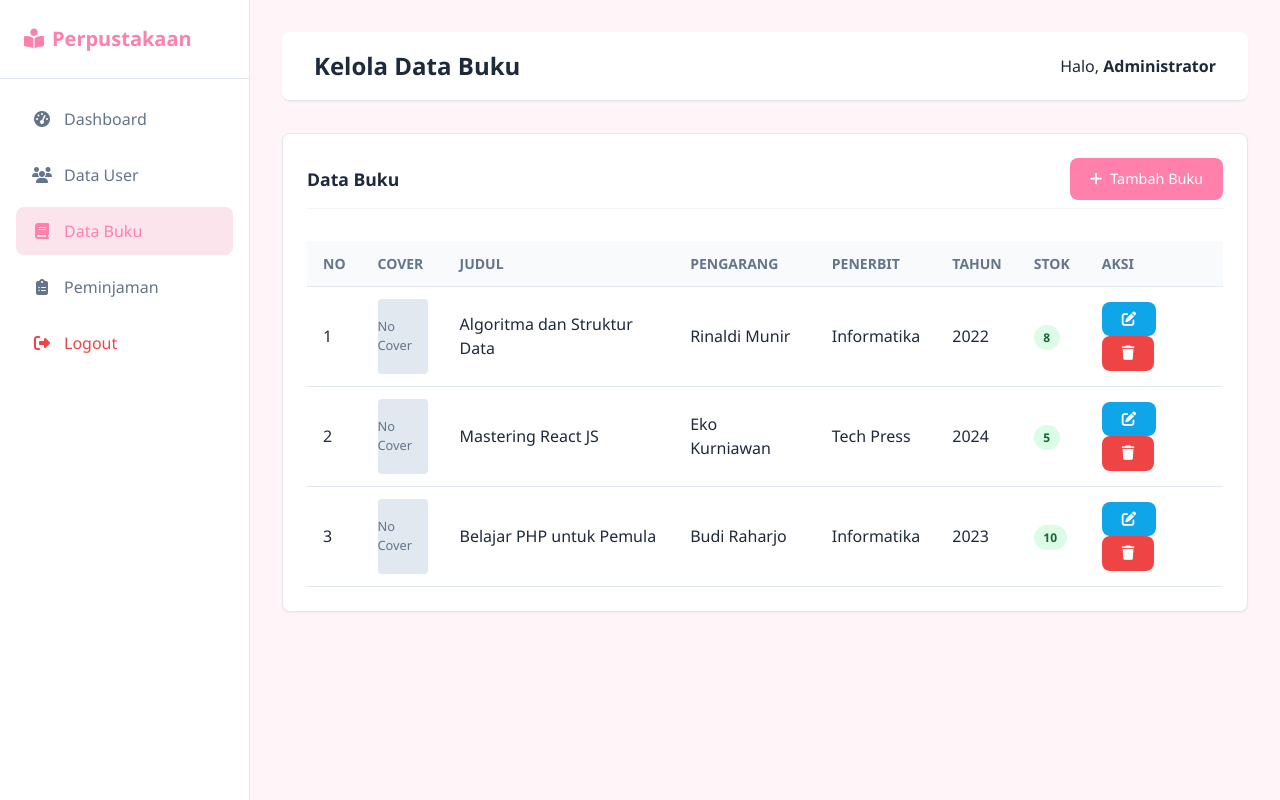
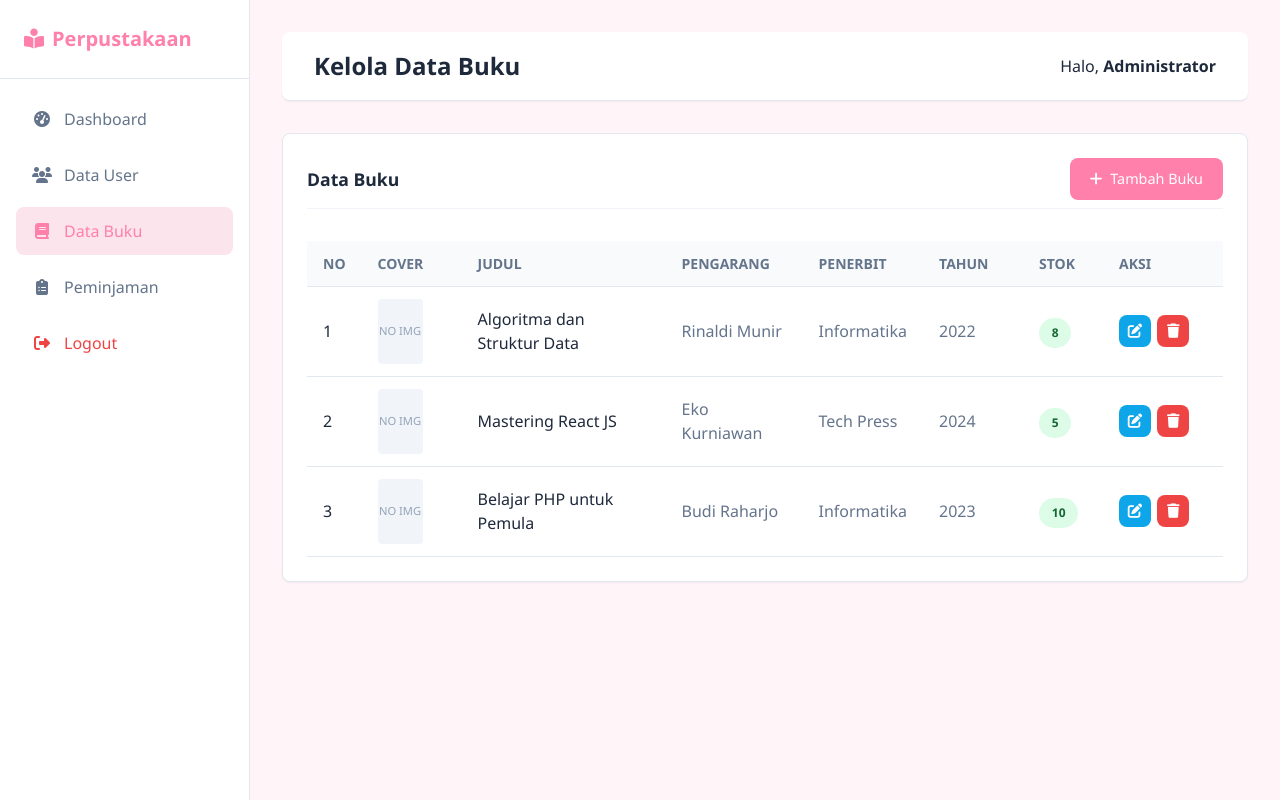
Before and after one commit to zhera2408/zhera-ukk, a PHP site: page /admin/buku.php in a window 1280 px wide. Run offline with PHP 8.4, Linux system fonts and the light colour scheme; a user stored in the database is signed in; data comes from the database, SQL or seed files in the repository.

Commit message:
Restore original Book List (Data Buku) UI to match reference screenshot

```diff
--- a/admin/buku.php
+++ b/admin/buku.php
@@ -10,14 +10,14 @@
             <table>
                 <thead>
                     <tr>
-                        <th>No</th>
-                        <th>Cover</th>
-                        <th>Judul</th>
-                        <th>Pengarang</th>
-                        <th>Penerbit</th>
-                        <th>Tahun</th>
-                        <th>Stok</th>
-                        <th>Aksi</th>
+                        <th style="width: 50px;">NO</th>
+                        <th style="width: 100px;">COVER</th>
+                        <th>JUDUL</th>
+                        <th>PENGARANG</th>
+                        <th>PENERBIT</th>
+                        <th style="width: 100px;">TAHUN</th>
+                        <th style="width: 80px;">STOK</th>
+                        <th style="width: 120px;">AKSI</th>
                     </tr>
                 </thead>
                 <tbody>
@@ -28,28 +28,30 @@ $result = mysqli_query($conn, $query);
 while ($row = mysqli_fetch_assoc($result)):
 ?>
                     <tr>
-                        <td><?= $no++; ?></td>
-                        <td>
+                        <td style="vertical-align: middle;"><?= $no++; ?></td>
+                        <td style="vertical-align: middle;">
                             <?php if ($row['cover']): ?>
-                                <img src="<?= base_url('assets/img/' . htmlspecialchars($row['cover'])); ?>" alt="Cover" style="width: 50px; height: 75px; object-fit: cover; border-radius: 4px;">
+                                <img src="<?= base_url('assets/img/' . htmlspecialchars($row['cover'])); ?>" alt="Cover" style="width: 45px; height: 65px; object-fit: cover; border-radius: 4px; box-shadow: 0 2px 4px rgba(0,0,0,0.1);">
                             <?php
     else: ?>
-                                <div style="width: 50px; height: 75px; background: #e2e8f0; display: flex; align-items: center; justify-content: center; border-radius: 4px; color: #64748b; font-size: 0.8rem;">No Cover</div>
+                                <div style="width: 45px; height: 65px; background: #f1f5f9; display: flex; align-items: center; justify-content: center; border-radius: 4px; color: #94a3b8; font-size: 0.7rem;">NO IMG</div>
                             <?php
     endif; ?>
                         </td>
-                        <td><?= htmlspecialchars($row['judul']); ?></td>
-                        <td><?= htmlspecialchars($row['pengarang']); ?></td>
-                        <td><?= htmlspecialchars($row['penerbit']); ?></td>
-                        <td><?= htmlspecialchars($row['tahun_terbit']); ?></td>
-                        <td>
-                            <span class="badge <?= $row['stok'] > 0 ? 'badge-success' : 'badge-danger'; ?>">
+                        <td style="vertical-align: middle; font-weight: 500;"><?= htmlspecialchars($row['judul']); ?></td>
+                        <td style="vertical-align: middle; color: var(--text-secondary);"><?= htmlspecialchars($row['pengarang']); ?></td>
+                        <td style="vertical-align: middle; color: var(--text-secondary);"><?= htmlspecialchars($row['penerbit']); ?></td>
+                        <td style="vertical-align: middle; color: var(--text-secondary);"><?= htmlspecialchars($row['tahun_terbit']); ?></td>
+                        <td style="vertical-align: middle;">
+                            <span class="badge" style="background: #dcfce7; color: #166534; padding: 0.4rem 0.8rem; border-radius: 50px; font-weight: 600;">
                                 <?= $row['stok']; ?>
                             </span>
                         </td>
-                        <td>
-                            <a href="<?= base_url('admin/buku_edit.php?id=' . $row['id_buku']); ?>" class="btn btn-primary btn-sm" style="background-color: var(--accent-color);"><i class="fas fa-edit"></i></a>
-                            <a href="<?= base_url('admin/buku_hapus.php?id=' . $row['id_buku']); ?>" class="btn btn-danger btn-sm" onclick="return confirm('Yakin ingin menghapus buku ini?')" style="background-color: var(--danger-color);"><i class="fas fa-trash"></i></a>
+                        <td style="vertical-align: middle;">
+                            <div style="display: flex; gap: 0.4rem;">
+                                <a href="<?= base_url('admin/buku_edit.php?id=' . $row['id_buku']); ?>" class="btn btn-sm" style="background-color: #0ea5e9; color: white; width: 32px; height: 32px; padding: 0;"><i class="fas fa-edit"></i></a>
+                                <a href="<?= base_url('admin/buku_hapus.php?id=' . $row['id_buku']); ?>" class="btn btn-sm" onclick="return confirm('Yakin ingin menghapus buku ini?')" style="background-color: #ef4444; color: white; width: 32px; height: 32px; padding: 0;"><i class="fas fa-trash"></i></a>
+                            </div>
                         </td>
                     </tr>
                     <?php
```
